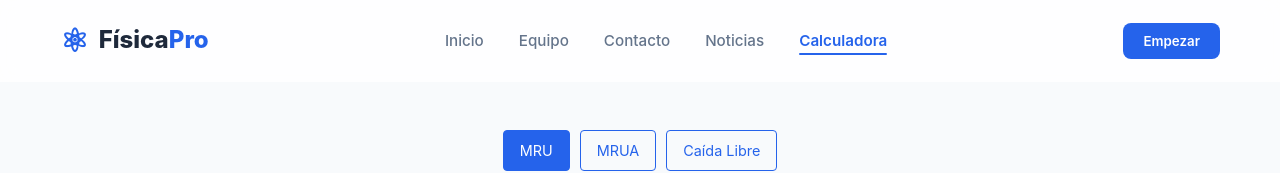
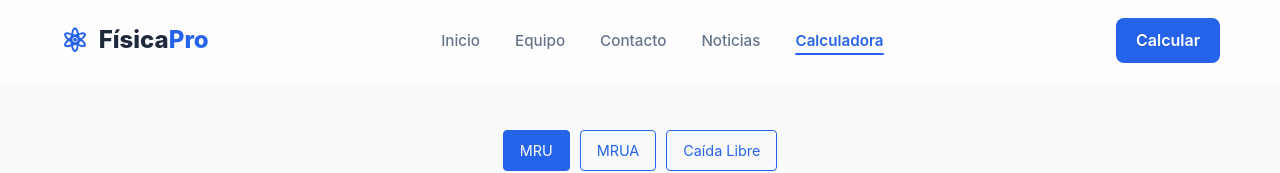
Before and after one commit to michaelCasasC/U2-Proy-G3-CompWeb, a React (Vite) app: page /calculator/mru in a window 1280 px wide. Shown: the top 173 px of the page. Built offline with nearby package versions, Linux system fonts and the light colour scheme; no server answers.

Commit message:
Botón calculadora

```diff
--- a/src/components/header/Header.jsx
+++ b/src/components/header/Header.jsx
@@ -50,7 +50,7 @@ const Header = () => {
         </nav>
 
         <div className={styles.actions}>
-          <button className={styles.cta}>Empezar</button>
+          <Link to="/calculator" className={styles.cta}>Calcular</Link>
         </div>
       </div>
     </header>
--- a/src/components/header/header.module.css
+++ b/src/components/header/header.module.css
@@ -101,6 +101,8 @@
   font-weight: 600;
   cursor: pointer;
   transition: all 0.3s ease;
+  text-decoration: none;
+  display: inline-block;
 }
 
 .cta:hover {
```
